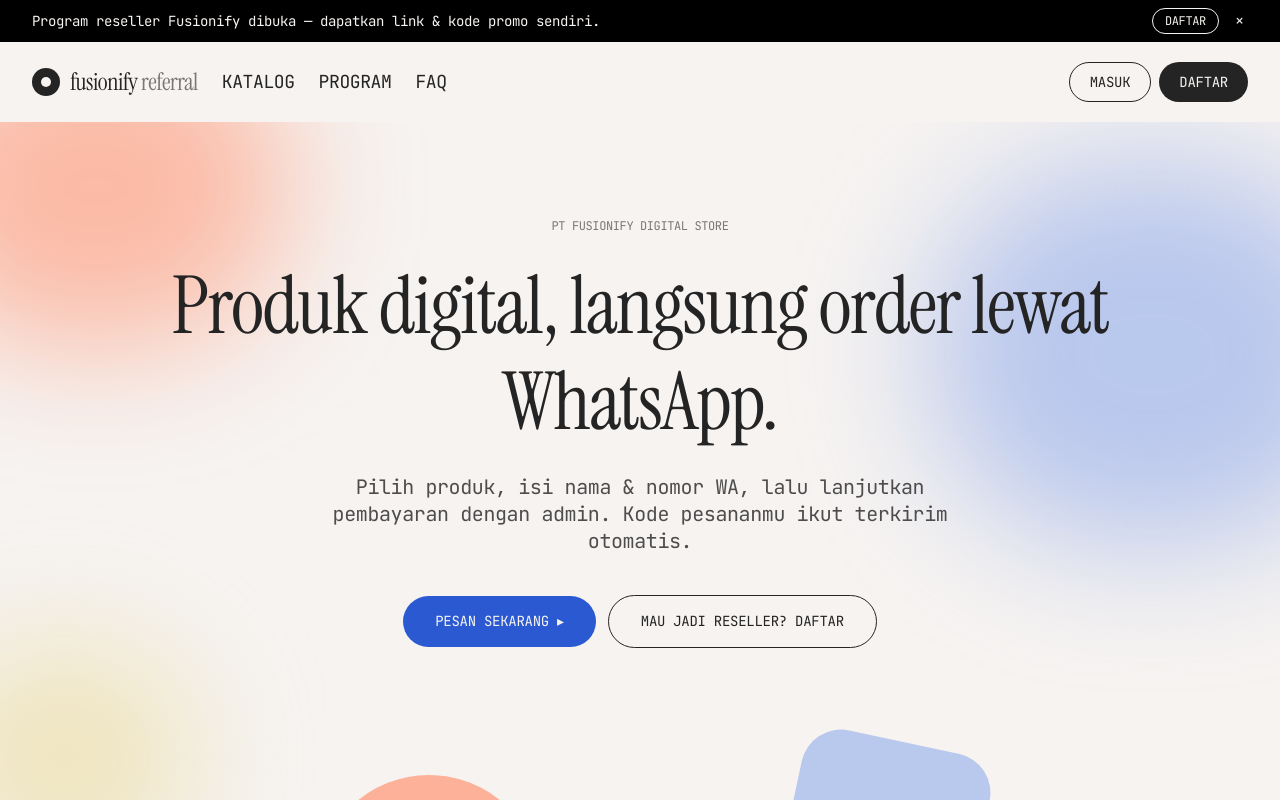
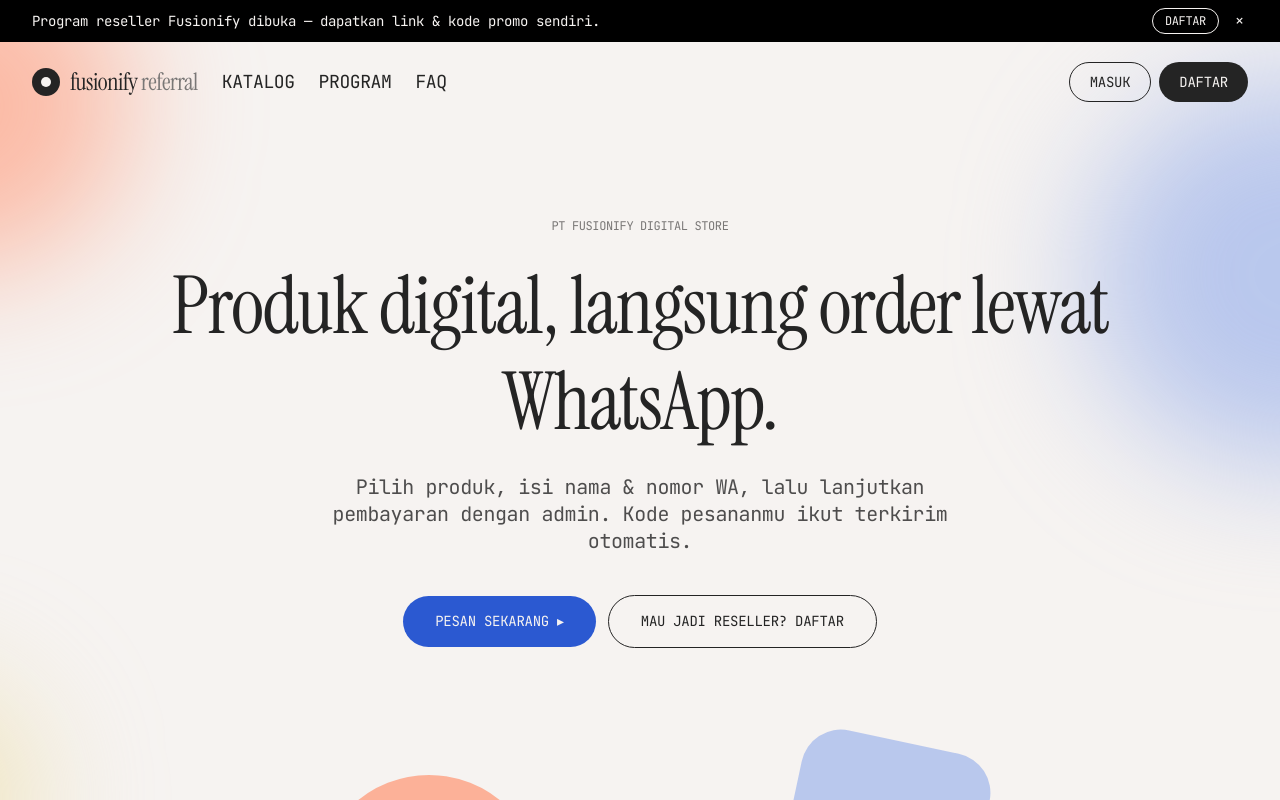
Before and after one commit to faturrahmansyamil/fusionify-referral, a Next.js app: page / in a window 1280 px wide. Shown: the top 800 px of the page. Built offline with nearby package versions, Linux system fonts and the light colour scheme; no server answers; the database is empty.

Commit message:
fix(ui): let hero gradient washes bleed past section edges

```diff
--- a/app/page.tsx
+++ b/app/page.tsx
@@ -41,7 +41,7 @@
 
 export default function Home() {
   return (
-    <div className="relative isolate">
+    <div className="relative isolate overflow-x-clip">
       <Announcement />
       <header className="mx-auto flex h-20 w-full max-w-[1432px] items-center gap-6 px-4 sm:px-8">
         <Logo />
@@ -56,7 +56,7 @@
         </div>
       </header>
 
-      <section className="relative mx-auto max-w-[1432px] overflow-hidden px-4 pt-16 pb-8 text-center sm:px-8 sm:pt-24">
+      <section className="relative mx-auto max-w-[1432px] px-4 pt-16 pb-8 text-center sm:px-8 sm:pt-24">
         <Washes />
         <p className="eyebrow animate-[fade-up_.6s_var(--ease-premium)_both]">PT Fusionify Digital Store</p>
         <h1 className="mx-auto mt-6 max-w-5xl text-[48px] text-off-black sm:text-[64px] lg:text-[80px] animate-[fade-up_.7s_var(--ease-premium)_.08s_both]">Produk digital, langsung order lewat WhatsApp.</h1>
--- a/components/ui.tsx
+++ b/components/ui.tsx
@@ -57,7 +57,7 @@
 
 export function Washes({ className = "" }: { className?: string }) {
   return (
-    <div aria-hidden className={`pointer-events-none absolute inset-0 -z-10 overflow-hidden ${className}`}>
+    <div aria-hidden className={`pointer-events-none absolute -inset-x-40 -top-20 -bottom-40 -z-10 ${className}`}>
       <div className="wash -top-24 -left-24 h-80 w-96 bg-coral/60" />
       <div className="wash top-10 right-[-6rem] h-96 w-[28rem] bg-sky-blue/70" />
       <div className="wash bottom-[-8rem] left-1/3 h-80 w-96 bg-mint/60" />
```
